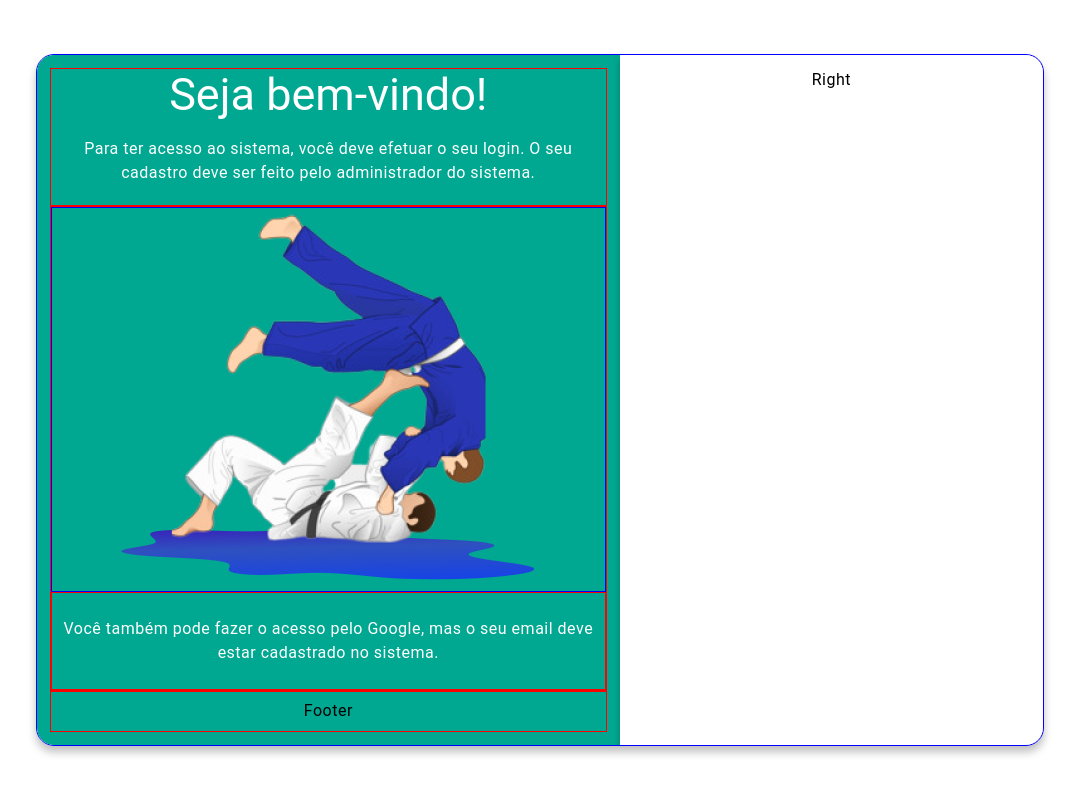
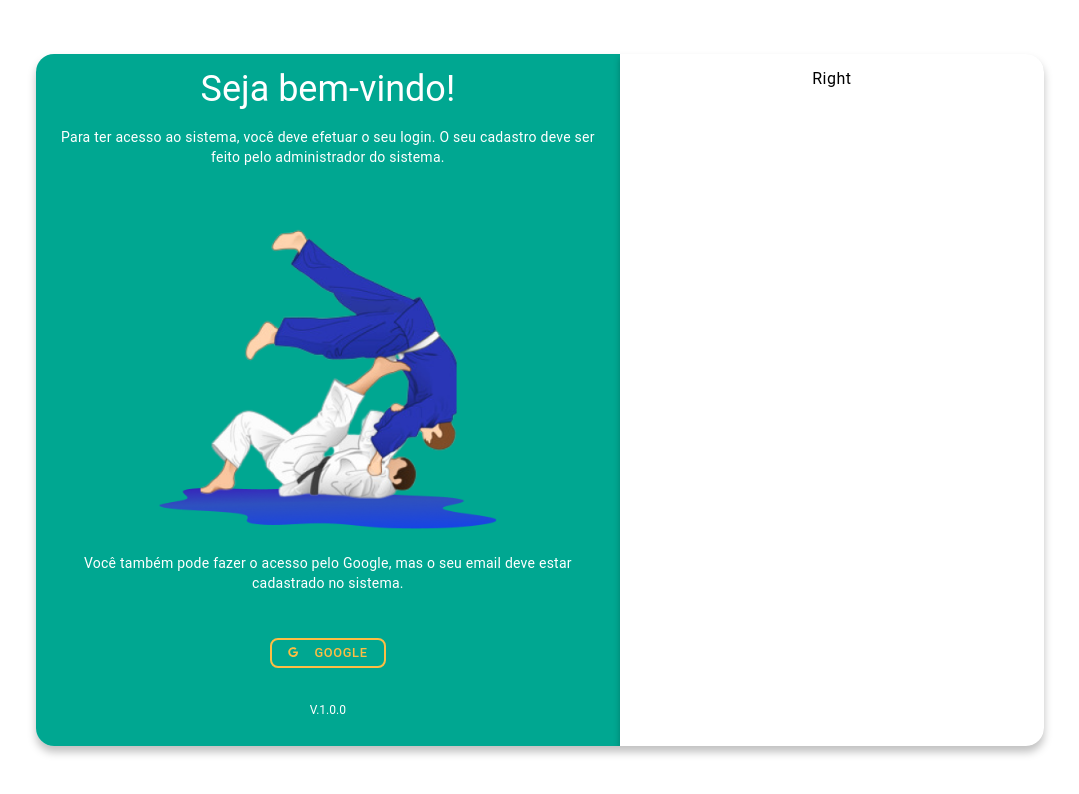
Before and after one commit to JamissonRamos/sacade_web, a React (Vite) app: page / in a window 1280 px wide. Shown: the top 794 px of the page, without its empty margins (100-1179 px from the left). Built offline with nearby package versions, Linux system fonts and the light colour scheme.

Commit message:
Atualizando dados, finalizando o panel left;

```diff
--- a/src/pages/login/Login.jsx
+++ b/src/pages/login/Login.jsx
@@ -2,6 +2,7 @@
 
 //IMG & ICON
 import logo from "../../assets/login/logo_luta.png";
+import { FaGoogle } from "react-icons/fa";
 
 //Css
 import { Theme } from '../../theme'
@@ -9,6 +10,8 @@ import * as S from './style/index'
 
 //Components
 import { Typography } from '../../components/Typography'
+import ButtonCustom from "../../components/buttons";
+
 
 
 const Login = () => {
@@ -16,6 +19,10 @@ const Login = () => {
     const getTextLevel = () => {
         return window.innerWidth <= 1024 ? 's' : 'm';
     };
+
+    const onclick = () => {
+        console.log('Clicou')
+    }
     return (
         <S.Main>
             <S.Container>
@@ -23,13 +30,13 @@ const Login = () => {
                     <S.PanelLeft >
                         <S.ContentLeftHeader>
                             <Typography.Display
-                                level={getTextLevel()}
+                                level={'s'}
                                 color={Theme.colors.white800}
                             >
                                 Seja bem-vindo!
                             </Typography.Display>
                             <Typography.Body
-                                level={'l'}
+                                level={getTextLevel()}
                                 color={Theme.colors.white800}
                             >
                                 Para ter acesso ao sistema, você deve efetuar o seu login. O seu cadastro deve ser feito pelo administrador do sistema.
@@ -40,18 +47,25 @@ const Login = () => {
                                 <S.Img src={logo} alt="Capa da academia" />
                             </S.WrappedImg>
                             <S.WrappedButtonGoogleText>
-                                <Typography.Body level={'l'} color={Theme.colors.white800}>
+                                <Typography.Body level={'m'} color={Theme.colors.white800}>
                                     Você também pode fazer o acesso pelo Google, mas o seu email deve estar cadastrado no sistema.
                                 </Typography.Body>
-
+                                <ButtonCustom
+                                    $variant={'outline'}
+                                    color={Theme.colors.yellow600}
+                                    icon={<FaGoogle/>}
+                                    onclick={onclick}
+                                    value={'Google'}
+                                />
                             </S.WrappedButtonGoogleText>
                         </S.ContentBody>
                         <S.ContentFooter>
-                            Footer
+                            <Typography.Body level={"s"} color={Theme.colors.white800}>V.1.0.0</Typography.Body>
                         </S.ContentFooter>
                     </S.PanelLeft>
                     <S.PanelRight >
                         Right
+
                     </S.PanelRight>
                 </S.Panel>
             </S.Container>
--- a/src/pages/login/style/index.js
+++ b/src/pages/login/style/index.js
@@ -37,7 +37,7 @@ export const Container = styled.div`
 `;
 
 export const Panel = styled.div`
-    border: 1px solid blue;
+    /* border: 1px solid blue; */
     width: 100%;
     height: 90%;
     display: flex;
@@ -73,14 +73,16 @@ export const PanelLeft = styled.div`
         box-shadow: ${Theme.shadow.sh700};
     }
     @media (max-width: 425px) {
-        // border: 1px solid blue;
+        border: 1px solid blue;
         height: 28%;
+        gap: .4rem;
+        padding: 0;
         border-radius: 0px 0px 40px 40px;
     }
 `;
 
 export const ContentLeftHeader = styled.div`
-    border: 1px solid red;
+    /* border: 1px solid red; */
     width: 100%;
     flex: 1.4;
     display: flex;
@@ -92,11 +94,12 @@ export const ContentLeftHeader = styled.div`
             text-align: center;
         }
     @media (max-width: 768px) {
-        // border: 1px solid orange;
-        height: 30%;
+        /* border: 1px solid orange; */
+        height: 24%;
         flex: none;
         justify-content: start;
         gap: 0;
+        padding: 0;
         & p{
             display: none
         }
@@ -105,9 +108,9 @@ export const ContentLeftHeader = styled.div`
 `;
 
 export const ContentBody = styled.div`
-    border: 1px solid red;
+    /* border: 1px solid red; */
     width: 100%;
-    flex: 5;
+    flex: 4;
     display: flex;
     flex-direction: column;
     align-items: center;
@@ -117,9 +120,9 @@ export const ContentBody = styled.div`
     }
 `;
 export const WrappedImg = styled.div`
-    border: 1px solid blue;
+    /* border: 1px solid blue; */
     width: 100%;
-    flex: 8;
+    flex: 2;
     display: flex;
     justify-content: center;
     align-items: center;
@@ -131,9 +134,9 @@ export const Img = styled.img`
 `;
 
 export const WrappedButtonGoogleText = styled.div`
-    border: 1px solid red;
+    /* border: 1px solid red; */
     width: 100%;
-    flex: 2;
+    flex: 1;
     display: flex;
     flex-direction: column;
     align-items: center;
@@ -143,7 +146,7 @@ export const WrappedButtonGoogleText = styled.div`
 `;
 
 export const ContentFooter = styled.div`
-    border: 1px solid red;
+    /* border: 1px solid red;   */
     width: 100%;
     flex: .4;
     display: flex;
```
Also changed, not shown: src/components/buttons/index.js (deleted).
